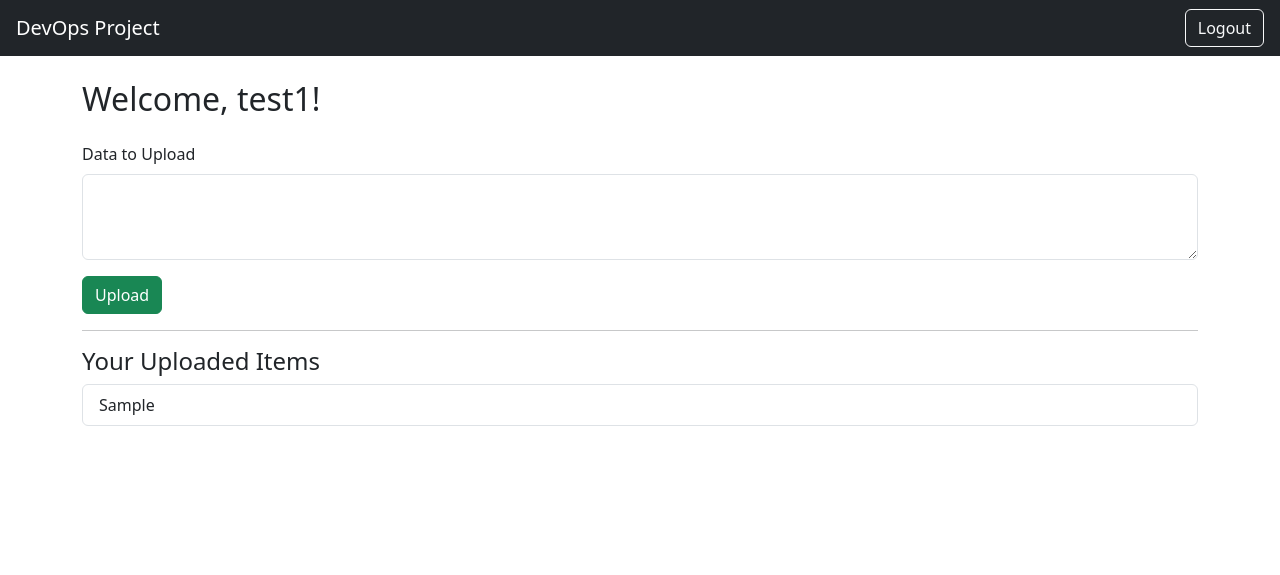
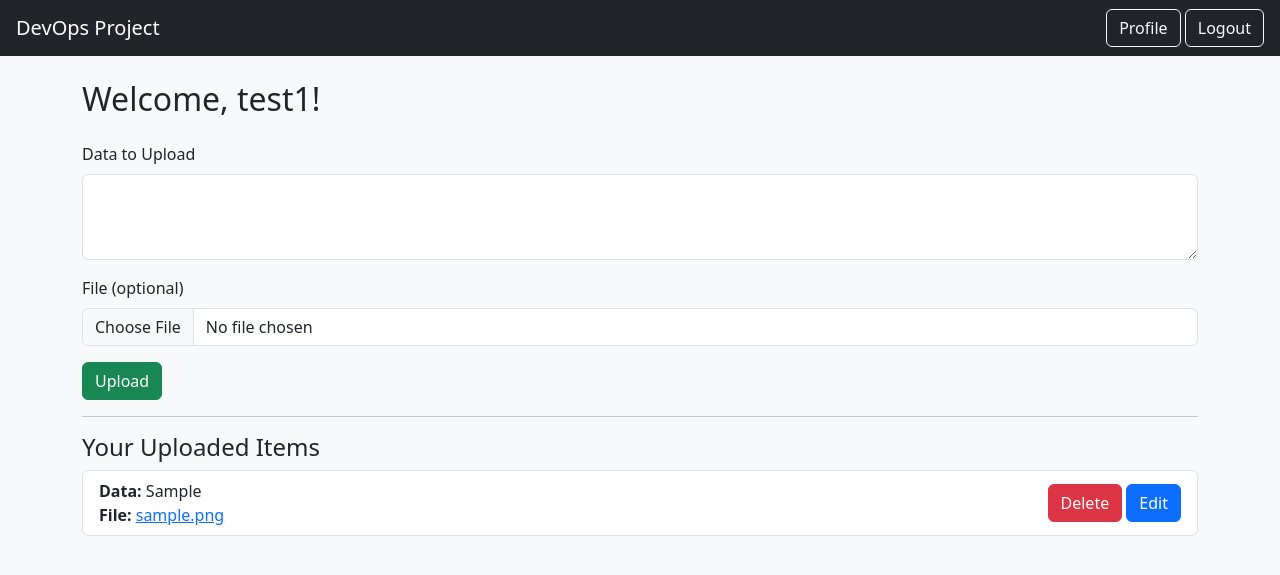
Before and after one commit to casual-cat/final-project, a Flask app: page / in a window 1280 px wide. Shown: the top 575 px of the page. Run offline with Flask 3, Linux system fonts and the light colour scheme; a user stored in the database is signed in; tables that the repository leaves empty hold one stand-in row (values such as "Sample post").

Commit message:
working 16.12

```diff
--- a/app/__init__.py
+++ b/app/__init__.py
@@ -1,29 +1,38 @@
 from flask import Flask
 from flask_sqlalchemy import SQLAlchemy
 from flask_login import LoginManager
+from app.config import Config
 import os
 
+# Initialize extensions
 db = SQLAlchemy()
 login_manager = LoginManager()
 
+# Allowed file extensions for uploads
+ALLOWED_EXTENSIONS = {'png', 'jpg', 'jpeg', 'gif'}
+
 def create_app():
     app = Flask(__name__)
+    app.config.from_object(Config)
 
-    # Set a secret key for session management
-    app.config['SECRET_KEY'] = 'YOUR_SECRET_KEY'
+    # Ensure the dbdata directory exists
+    db_path = os.path.join(app.root_path, 'dbdata')
+    if not os.path.exists(db_path):
+        os.makedirs(db_path)  # Create the directory if it doesn't exist
 
-    # Configure the database - using SQLite for simplicity
-    app.config['SQLALCHEMY_DATABASE_URI'] = 'sqlite:///users.db'
-    app.config['SQLALCHEMY_TRACK_MODIFICATIONS'] = False
-
+    # Initialize extensions with the app
     db.init_app(app)
     login_manager.init_app(app)
 
-    # Import blueprint routes
+    # Import models AFTER db is initialized
+    from app import models
+
+    # Create the database tables
+    with app.app_context():
+        db.create_all()
+
+    # Register blueprints
     from app.routes import main_bp
     app.register_blueprint(main_bp)
 
-    with app.app_context():
-        db.create_all()
-
     return app
--- a/app/models.py
+++ b/app/models.py
@@ -5,10 +5,12 @@
     id = db.Column(db.Integer, primary_key=True)
     username = db.Column(db.String(100), unique=True, nullable=False)
     password = db.Column(db.String(100), nullable=False)
+    # You could add more fields (e.g. email, full_name, avatar, etc.)
 
 class Item(db.Model):
     id = db.Column(db.Integer, primary_key=True)
     user_id = db.Column(db.Integer, db.ForeignKey('user.id'))
-    data = db.Column(db.String(300))  # or a file path, etc.
+    data = db.Column(db.String(300))     # Text data
+    filename = db.Column(db.String(300)) # Uploaded file name (if any)
 
-    user = db.relationship('User', backref=db.backref('items', lazy=True))
+    user = db.relationship('User', backref='items', lazy=True)
--- a/app/requirements.txt
+++ b/app/requirements.txt
@@ -2,3 +2,4 @@
 Flask-Login==0.6.2
 Flask-SQLAlchemy==3.0.5
 Werkzeug==2.3.6
+flask_sqlalchemy>=3.0.0
--- a/app/routes.py
+++ b/app/routes.py
@@ -1,8 +1,10 @@
-from flask import Blueprint, render_template, request, redirect, url_for, flash
+import os
+from flask import Blueprint, render_template, request, redirect, url_for, flash, send_from_directory
 from flask_login import login_required, login_user, logout_user, current_user
 from werkzeug.security import generate_password_hash, check_password_hash
+from werkzeug.utils import secure_filename
 
-from app import db, login_manager
+from app import db, login_manager, ALLOWED_EXTENSIONS
 from app.models import User, Item
 
 main_bp = Blueprint('main', __name__)
@@ -10,6 +12,11 @@
 @login_manager.user_loader
 def load_user(user_id):
     return User.query.get(int(user_id))
+
+def allowed_file(filename):
+    # Check if the extension is allowed
+    return '.' in filename and \
+           filename.rsplit('.', 1)[1].lower() in ALLOWED_EXTENSIONS
 
 @main_bp.route('/')
 def home():
@@ -36,14 +43,17 @@
     if request.method == 'POST':
         username = request.form['username']
         password = generate_password_hash(request.form['password'])
-        if User.query.filter_by(username=username).first():
+
+        existing_user = User.query.filter_by(username=username).first()
+        if existing_user:
             flash('Username already exists!')
-        else:
-            new_user = User(username=username, password=password)
-            db.session.add(new_user)
-            db.session.commit()
-            login_user(new_user)
-            return redirect(url_for('main.home'))
+            return redirect(url_for('main.signup'))
+
+        new_user = User(username=username, password=password)
+        db.session.add(new_user)
+        db.session.commit()
+        login_user(new_user)
+        return redirect(url_for('main.home'))
     return render_template('signup.html')
 
 @main_bp.route('/logout')
@@ -55,10 +65,83 @@
 @main_bp.route('/upload', methods=['POST'])
 @login_required
 def upload():
-    # Example: just store the text in the DB
-    data = request.form['data']
-    new_item = Item(user_id=current_user.id, data=data)
+    # This route can handle both text and file upload
+    data = request.form.get('data')  # text data
+
+    file = request.files.get('file')
+    filename = None
+    if file and allowed_file(file.filename):
+        # secure_filename is a security measure
+        filename = secure_filename(file.filename)
+        upload_path = os.path.join(main_bp.root_path, 'static', 'uploads', filename)
+        file.save(upload_path)
+
+    new_item = Item(user_id=current_user.id, data=data, filename=filename)
     db.session.add(new_item)
     db.session.commit()
-    flash('Uploaded successfully!')
+    flash('Item uploaded successfully!')
     return redirect(url_for('main.home'))
+
+@main_bp.route('/uploads/<filename>')
+@login_required
+def uploaded_file(filename):
+    # Serve the uploaded file
+    return send_from_directory(os.path.join(main_bp.root_path, 'static', 'uploads'), filename)
+
+@main_bp.route('/delete_item/<int:item_id>', methods=['POST'])
+@login_required
+def delete_item(item_id):
+    item = Item.query.get(item_id)
+    if item and item.user_id == current_user.id:
+        if item.filename:
+            # Remove file from filesystem if it exists
+            file_path = os.path.join(main_bp.root_path, 'static', 'uploads', item.filename)
+            if os.path.exists(file_path):
+                os.remove(file_path)
+        db.session.delete(item)
+        db.session.commit()
+        flash('Item deleted.')
+    else:
+        flash('Item not found or not yours.')
+    return redirect(url_for('main.home'))
+
+@main_bp.route('/edit_item/<int:item_id>', methods=['GET', 'POST'])
+@login_required
+def edit_item(item_id):
+    item = Item.query.get(item_id)
+    if not item or item.user_id != current_user.id:
+        flash("Item not found or not yours.")
+        return redirect(url_for('main.home'))
+
+    if request.method == 'POST':
+        item.data = request.form.get('data')
+        db.session.commit()
+        flash('Item updated successfully!')
+        return redirect(url_for('main.home'))
+
+    return render_template('edit_item.html', item=item)
+
+@main_bp.route('/profile', methods=['GET', 'POST'])
+@login_required
+def profile():
+    # Let user update username/password
+    if request.method == 'POST':
+        new_username = request.form.get('username')
+        new_password = request.form.get('password')
+
+        if new_username:
+            existing_user = User.query.filter_by(username=new_username).first()
+            if existing_user and existing_user.id != current_user.id:
+                flash('Username already taken by another user!')
+                return redirect(url_for('main.profile'))
+
+            current_user.username = new_username
+
+        if new_password:
+            current_user.password = generate_password_hash(new_password)
+
+        db.session.commit()
+        flash('Profile updated successfully!')
+        return redirect(url_for('main.home'))
+
+    return render_template('profile.html')
--- /dev/null
+++ b/app/static/css/style.css
@@ -0,0 +1,7 @@
+body {
+    background-color: #f8f9fa;
+  }
+
+  h2 {
+    margin-top: 20px;
+  }
--- a/app/templates/base.html
+++ b/app/templates/base.html
@@ -3,7 +3,6 @@
 <head>
     <meta charset="UTF-8" />
     <title>My DevOps Final Project</title>
-    <!-- Bootstrap CSS -->
     <link
         href="https://cdn.jsdelivr.net/npm/bootstrap@5.3.0/dist/css/bootstrap.min.css"
         rel="stylesheet"
@@ -15,9 +14,11 @@
         <a class="navbar-brand mx-3" href="{{ url_for('main.home') }}">DevOps Project</a>
         <div class="ms-auto me-3">
             {% if current_user.is_authenticated %}
+            <a class="btn btn-outline-light" href="{{ url_for('main.profile') }}">Profile</a>
             <a class="btn btn-outline-light" href="{{ url_for('main.logout') }}">Logout</a>
             {% else %}
             <a class="btn btn-outline-light" href="{{ url_for('main.login') }}">Login</a>
+            <a class="btn btn-outline-light" href="{{ url_for('main.signup') }}">Sign Up</a>
             {% endif %}
         </div>
     </nav>
@@ -31,7 +32,6 @@
         {% endwith %}
         {% block content %}{% endblock %}
     </div>
-    <!-- Bootstrap JS -->
     <script
         src="https://cdn.jsdelivr.net/npm/bootstrap@5.3.0/dist/js/bootstrap.bundle.min.js">
     </script>
--- a/app/templates/home.html
+++ b/app/templates/home.html
@@ -2,10 +2,14 @@
 {% block content %}
 <h2>Welcome, {{ current_user.username }}!</h2>
 <div class="mt-4">
-    <form method="POST" action="{{ url_for('main.upload') }}">
+    <form method="POST" action="{{ url_for('main.upload') }}" enctype="multipart/form-data">
         <div class="mb-3">
             <label for="data" class="form-label">Data to Upload</label>
             <textarea class="form-control" id="data" name="data" rows="3"></textarea>
+        </div>
+        <div class="mb-3">
+            <label for="file" class="form-label">File (optional)</label>
+            <input class="form-control" type="file" name="file" id="file" />
         </div>
         <button class="btn btn-success" type="submit">Upload</button>
     </form>
@@ -15,7 +19,23 @@
     <h4>Your Uploaded Items</h4>
     <ul class="list-group">
       {% for item in items %}
-        <li class="list-group-item">{{ item.data }}</li>
+        <li class="list-group-item d-flex justify-content-between align-items-center">
+          <div>
+            <strong>Data:</strong> {{ item.data }}<br />
+            {% if item.filename %}
+              <strong>File:</strong>
+              <a href="{{ url_for('main.uploaded_file', filename=item.filename) }}" target="_blank">
+                {{ item.filename }}
+              </a>
+            {% endif %}
+          </div>
+          <div>
+            <form method="POST" action="{{ url_for('main.delete_item', item_id=item.id) }}" style="display: inline;">
+              <button class="btn btn-danger" type="submit">Delete</button>
+            </form>
+            <a href="{{ url_for('main.edit_item', item_id=item.id) }}" class="btn btn-primary">Edit</a>
+          </div>
+        </li>
       {% endfor %}
     </ul>
 </div>
--- /dev/null
+++ b/run.py
@@ -0,0 +1,7 @@
+from app import create_app
+
+# Initialize the Flask app
+app = create_app()
+
+if __name__ == "__main__":
+    app.run(debug=True)
```
Also changed, not shown: app/ansible/playbook.yml (+20 -0 lines), app/config.py (added, +9 -0 lines), app/templates/edit_item.html (added, +16 -0 lines), app/templates/profile.html (added, +20 -0 lines), app/tests/test_routes.py (added, +16 -0 lines), app/dbdata/users.db (added), app/static/css/styles.css (deleted), 1 other file.
